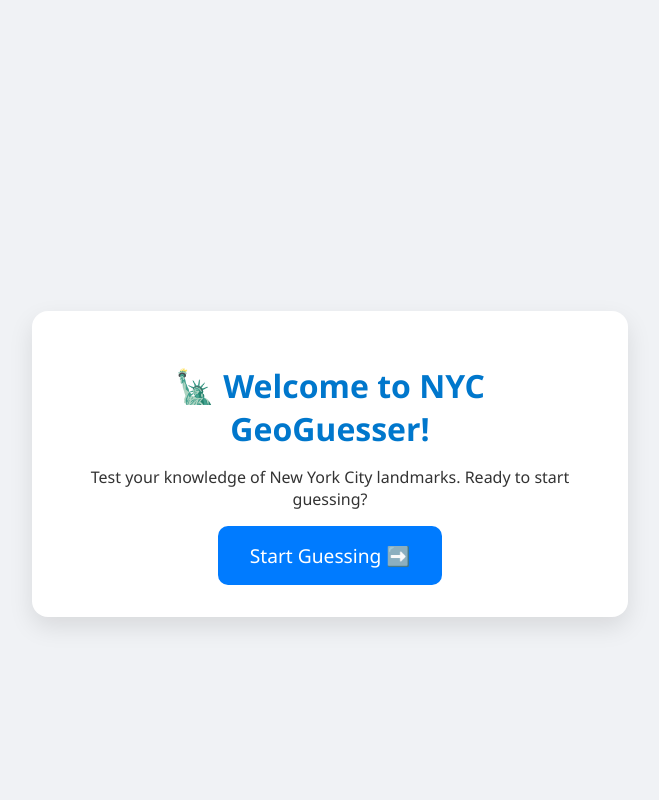
After one commit to staten-island-tech/hackathon-nyc-sdfjklsdajkl, a Flask app: page /start in a window 1280 px wide. The commit adds this page. Shown: the whole page, without its empty margins (310-969 px from the left). Run offline with Flask 3, Linux system fonts and the light colour scheme.

Commit message:
jhasfjas

```diff
--- a/app.py
+++ b/app.py
@@ -13,10 +13,8 @@ landmarks_master = [
     "Rockefeller Center",
     "One World Trade Center",
     "Flatiron Building",
-    "Chrysler Building",
     "Grand Central Terminal",
     "High Line (Manhattan)",
-    "The Vessel (structure)",
     "Metropolitan Museum of Art"
 ]
 
@@ -27,6 +25,10 @@ def get_landmark_image(title):
         return resp.get("thumbnail", {}).get("source")
     except Exception:
         return None
+
+@app.route("/start")
+def start_page():
+    return render_template("start.html")
 
 @app.route("/", methods=["GET", "POST"])
 def index():
@@ -90,7 +92,7 @@ def summary_page():
 @app.route("/restart")
 def restart_game():
     session.clear()
-    return redirect(url_for("index"))
+    return redirect(url_for("start_page"))
 
 if __name__ == "__main__":
     app.run(debug=True)
--- a/static/styles.css
+++ b/static/styles.css
@@ -108,3 +108,23 @@ form button:hover {
     color: #0077cc;
     font-weight: bold;
 }
+
+.start-page {
+    text-align: center;
+    margin-top: 10%;
+}
+
+.start-button {
+    display: inline-block;
+    padding: 1rem 2rem;
+    background-color: #007bff;
+    color: white;
+    text-decoration: none;
+    font-size: 1.2rem;
+    border-radius: 10px;
+    transition: background-color 0.3s;
+}
+
+.start-button:hover {
+    background-color: #0056b3;
+}
--- /dev/null
+++ b/templates/start.html
@@ -0,0 +1,16 @@
+<!DOCTYPE html>
+<html lang="en">
+<head>
+    <meta charset="UTF-8">
+    <meta name="viewport" content="width=device-width, initial-scale=1.0">
+    <title>Welcome to NYC GeoGuesser</title>
+    <link rel="stylesheet" href="{{ url_for('static', filename='styles.css') }}">
+</head>
+<body>
+    <div class="container start-page">
+        <h1>🗽 Welcome to NYC GeoGuesser!</h1>
+        <p>Test your knowledge of New York City landmarks. Ready to start guessing?</p>
+        <a href="{{ url_for('index') }}" class="start-button">Start Guessing ➡️</a>
+    </div>
+</body>
+</html>
```
